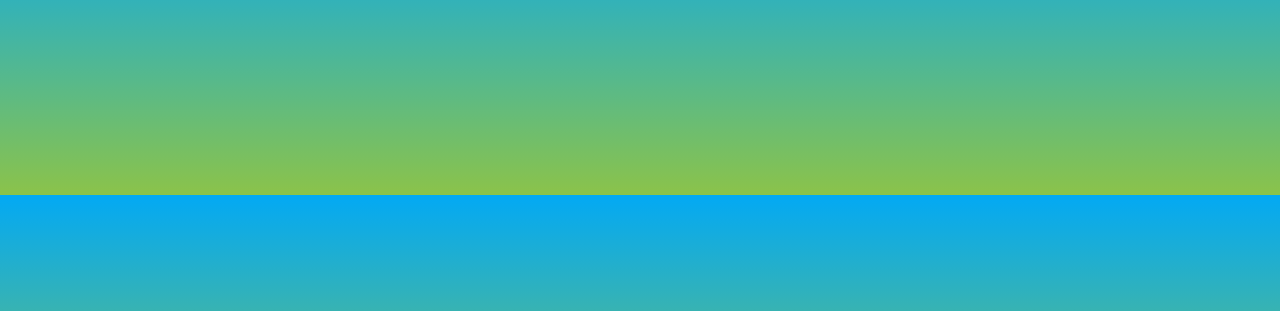
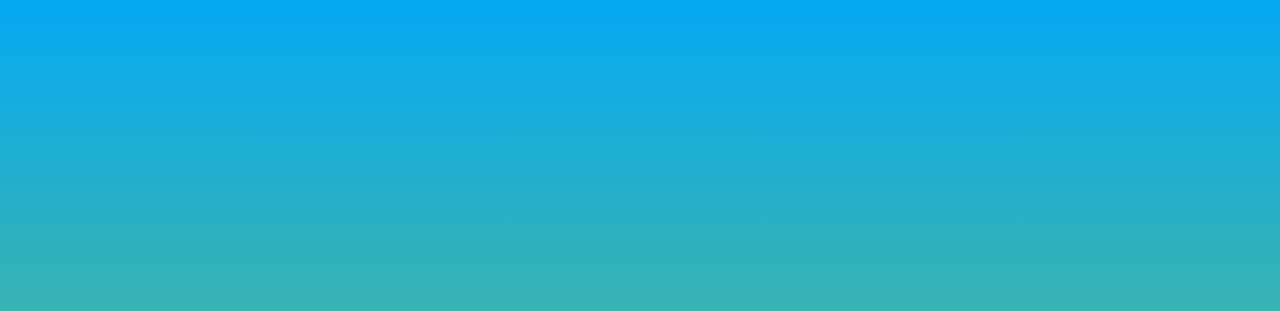
Before and after one commit to arsgit346/arssite, a plain HTML site: page home.html in a window 1280 px wide. Shown: the part 69-380 px from the top of the page. Drawn offline with nearby package versions, Linux system fonts and the light colour scheme.

Commit message:
Update home.html

```diff
--- a/home.html
+++ b/home.html
@@ -14,15 +14,17 @@
             background-color: #03A9F4;
         }
 .hero {
-            background-image: linear-gradient(to bottom, #03A9F4, #8BC34A);
-            background-size: 100% 300px;
-            background-position: 0% 100%;
+    background: linear-gradient(to bottom, #03A9F4, #8BC34A);
     height: 100vh;
     display: flex;
+    flex-direction: column;
     justify-content: center;
     align-items: center;
     color: #FFFFFF;
+    text-align: center;
+    padding: 0 20px;
 }
+
         .section {
             padding: 20px;
         }
```
Lines whose indentation alone changed are shown as unchanged.
